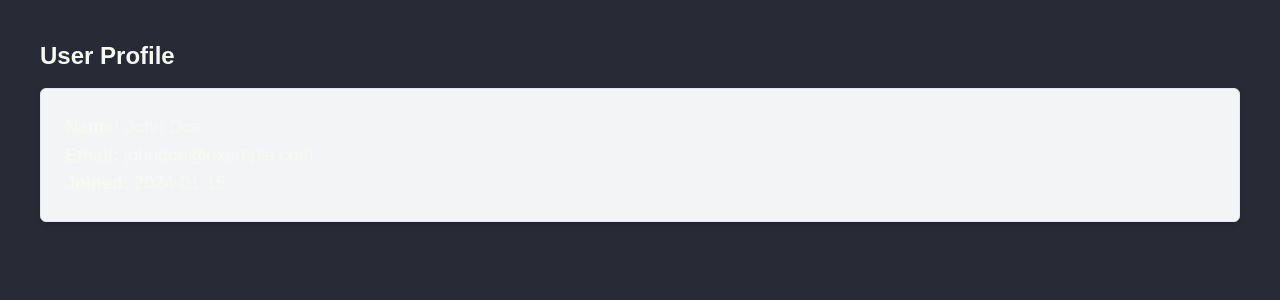
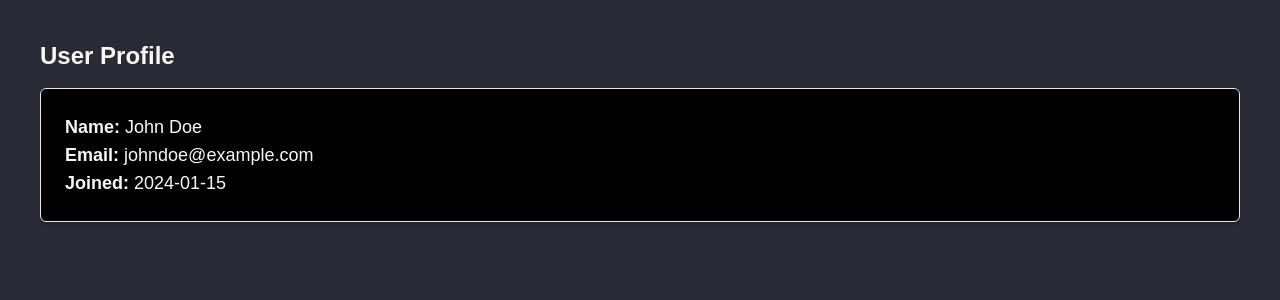
Before and after one commit to JeknJok/clubbr, a Next.js app: page /profile in a window 1280 px wide. Shown: the top 300 px of the page. Built offline with nearby package versions, Linux system fonts and the light colour scheme.

Commit message:
dasda
asddasd

```diff
--- a/app/profile/page.tsx
+++ b/app/profile/page.tsx
@@ -12,7 +12,7 @@ const Profile = () => {
   return (
     <main className="p-6">
       <h1 className="text-2xl font-bold mb-4">User Profile</h1>
-      <div className="p-6 border rounded-md bg-gray-100 shadow-md">
+      <div className="p-6 border rounded-md bg-black shadow-md">
         <p className="text-lg"><strong>Name:</strong> {user.name}</p>
         <p className="text-lg"><strong>Email:</strong> {user.email}</p>
         <p className="text-lg"><strong>Joined:</strong> {user.joined}</p>
```
